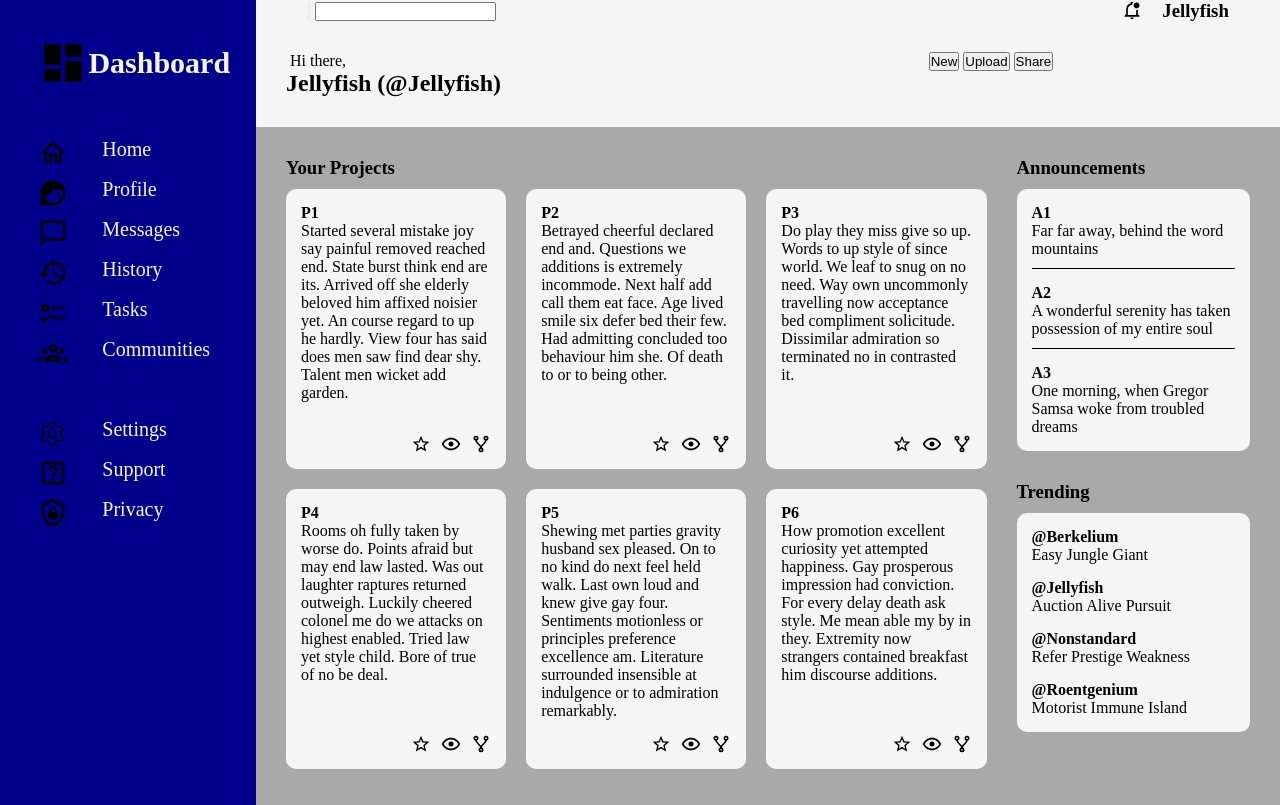
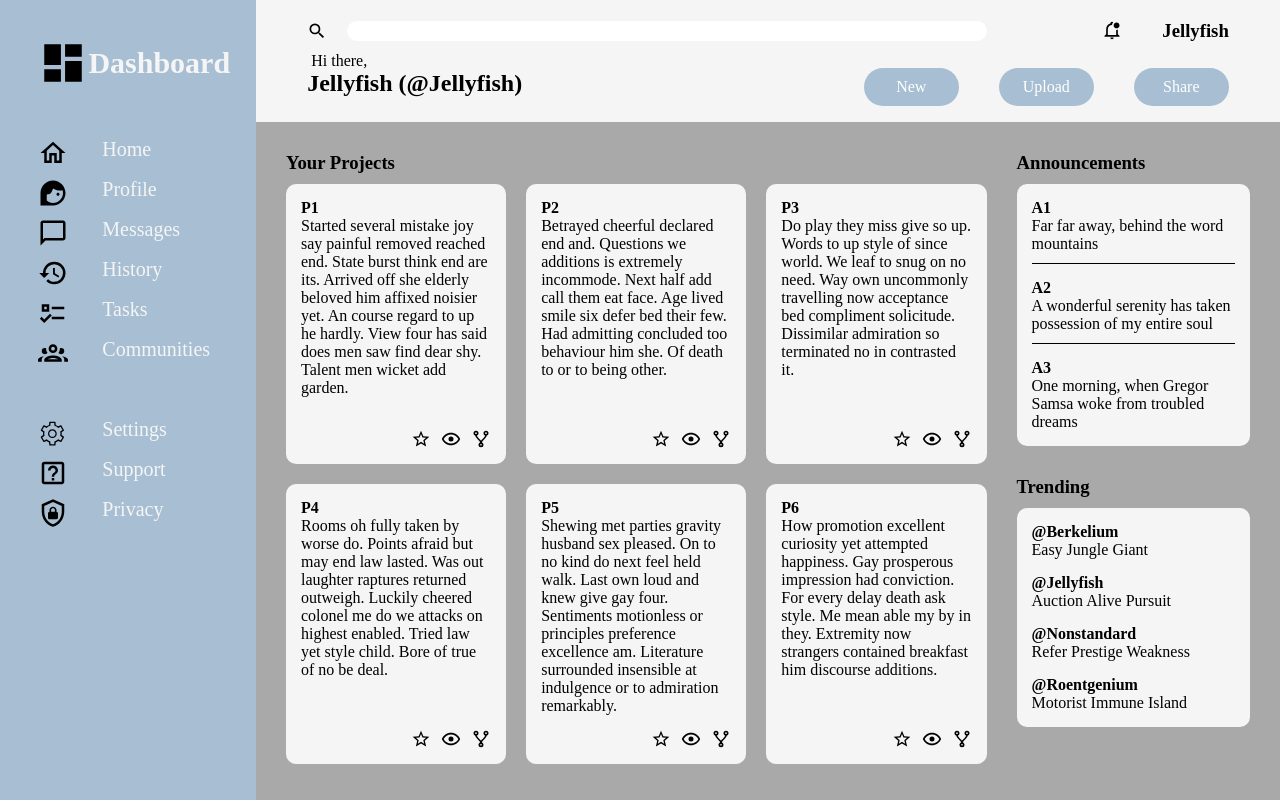
Before and after one commit to Jennyznz/admin-dashboard, a plain HTML site: page index.html in a window 1280 px wide. Drawn offline with Linux system fonts and the light colour scheme.

Commit message:
Updated layout of headers

```diff
--- a/styles.css
+++ b/styles.css
@@ -1,6 +1,10 @@
 * {
     padding: 0;
     margin: 0;
+}
+
+button {
+    all: unset;
 }
 
 .container {
@@ -11,7 +15,7 @@
 }
 
 .sidebar {
-    background-color: darkblue;
+    background-color: #a7bed3;
     grid-area: 1 / 1 / 4 / 2;
 
     color:whitesmoke;
@@ -69,15 +73,39 @@
     display: flex;
     justify-content: space-between;
     align-items: center;
+
+    padding-top: 20px;
+    padding-bottom: 10px;
+}
+
+.search {
+    display: flex;
+}
+
+input {
+    width: 50vw;
+
+    color: whitesmoke;
+    border-radius: 20px;
+    border: none;
+    outline: none;
+    box-shadow: none;
 }
 
 .header-1 .search {
     margin-left: 5%;
 }
 
+.search button {
+    height: 20px;
+    width: 20px;
+
+    margin-right: 20px;
+}
+
 .header-1 .user-info {
     display: flex;
-    gap: 10px;
+    gap: 20px;
     margin-right: 5%;
 }
 
@@ -89,10 +117,32 @@
     background-color: whitesmoke;
     grid-area: 2 / 2 / 3 / 3;
 
+    display: flex;
+    justify-content: space-between;
+
+}
+
+.header-2 .user-info {
+    margin-left: 5%;
+}
+
+.header-2 .content-options {
     display: grid;
-    grid-template-columns: 2fr 1fr;
+    grid-template-columns: 1fr 1fr 1fr;
+    gap: 40px;
+    align-items: center;
 
-    padding: 30px;
+    margin-right: 5%;
+
+}
+
+.content-options button {
+    background-color: #a7bed3;
+    color: white;
+    width: 75px;
+    border-radius: 30px;
+    padding: 10px;
+    text-align: center;
 }
 
 .main-content {
```
